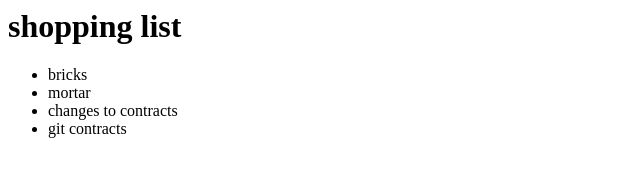
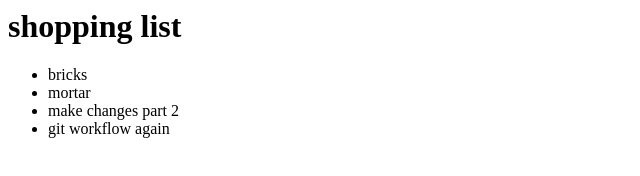
Before and after one commit to PUSKAS6/newgit3, a plain HTML site: page index.html in a window 1280 px wide. Shown: the full height of the page, 0-640 px from the left. Drawn offline with Linux system fonts and the light colour scheme.

Commit message:
changes again

```diff
--- a/index.html
+++ b/index.html
@@ -2,8 +2,6 @@
 	<ul>
 		<li>bricks</li>
 		<li>mortar</li>
-		<li>changes to contracts</li>
-
-		<li>git contracts</li>
-
+		<li>make changes part 2</li>
+		<li>git workflow again</li>
 	</ul>
```
